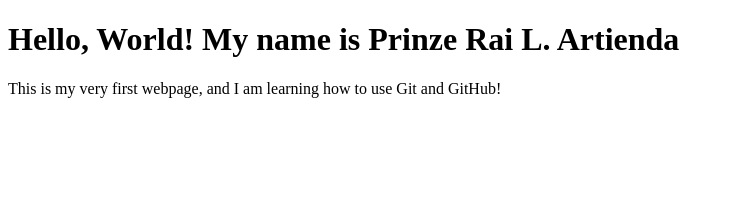
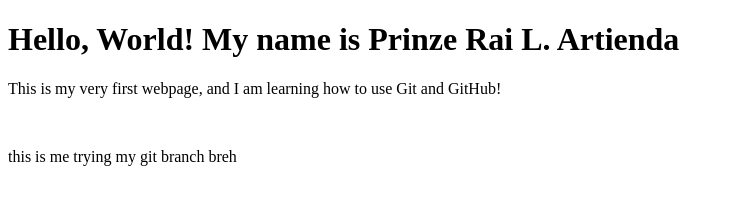
Before and after one commit to plartienda-spec/MACHINE-EXERCISE-1-MY-PERSONAL-PROFILE, a plain HTML site: page index.html in a window 1280 px wide. Shown: the whole page, without its empty margins (0-734 px from the left). Drawn offline with Linux system fonts and the light colour scheme.

Commit message:
Added buns ahh practice branch

```diff
--- a/index.html
+++ b/index.html
@@ -8,5 +8,7 @@
 <body>
     <h1>Hello, World! My name is Prinze Rai L. Artienda</h1>
     <p>This is my very first webpage, and I am learning how to use Git and GitHub!</p>
+    <br>
+    <p> this is me trying my git branch breh</p>
 </body>
 </html>
```
